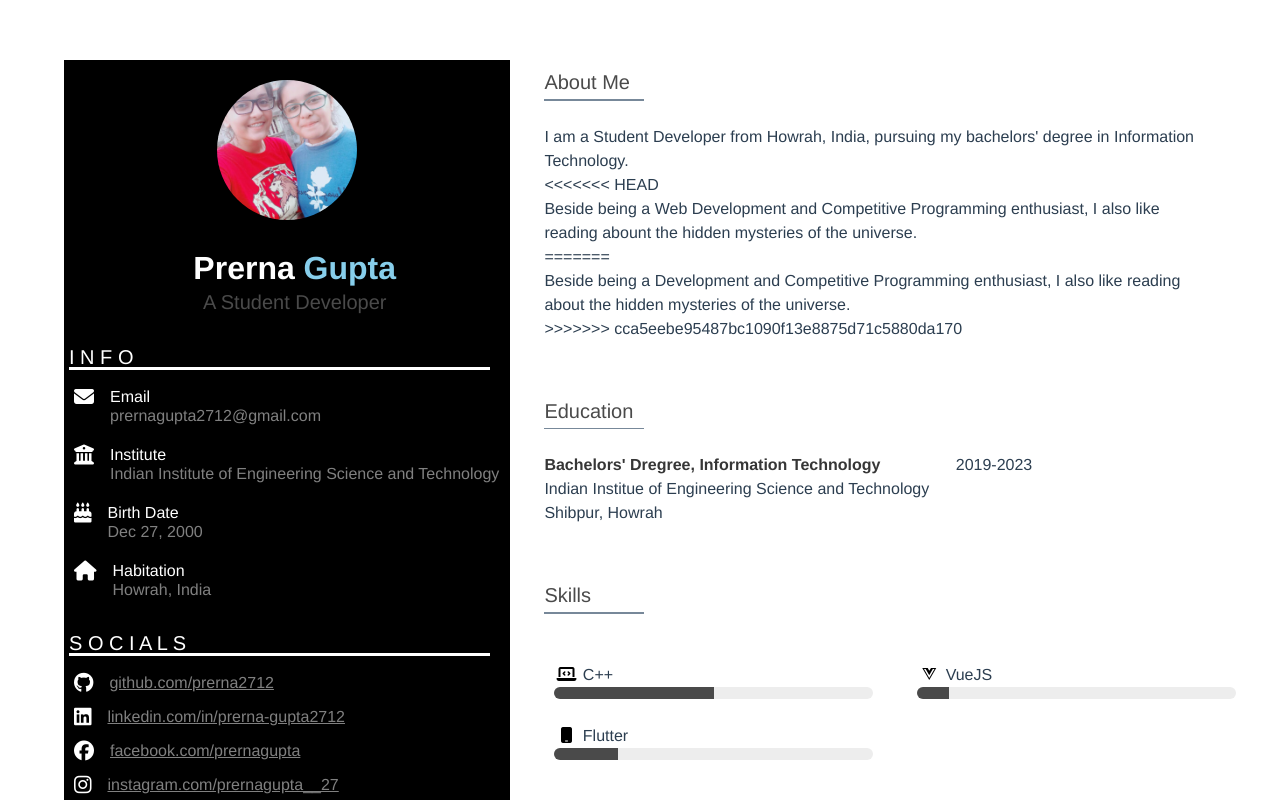
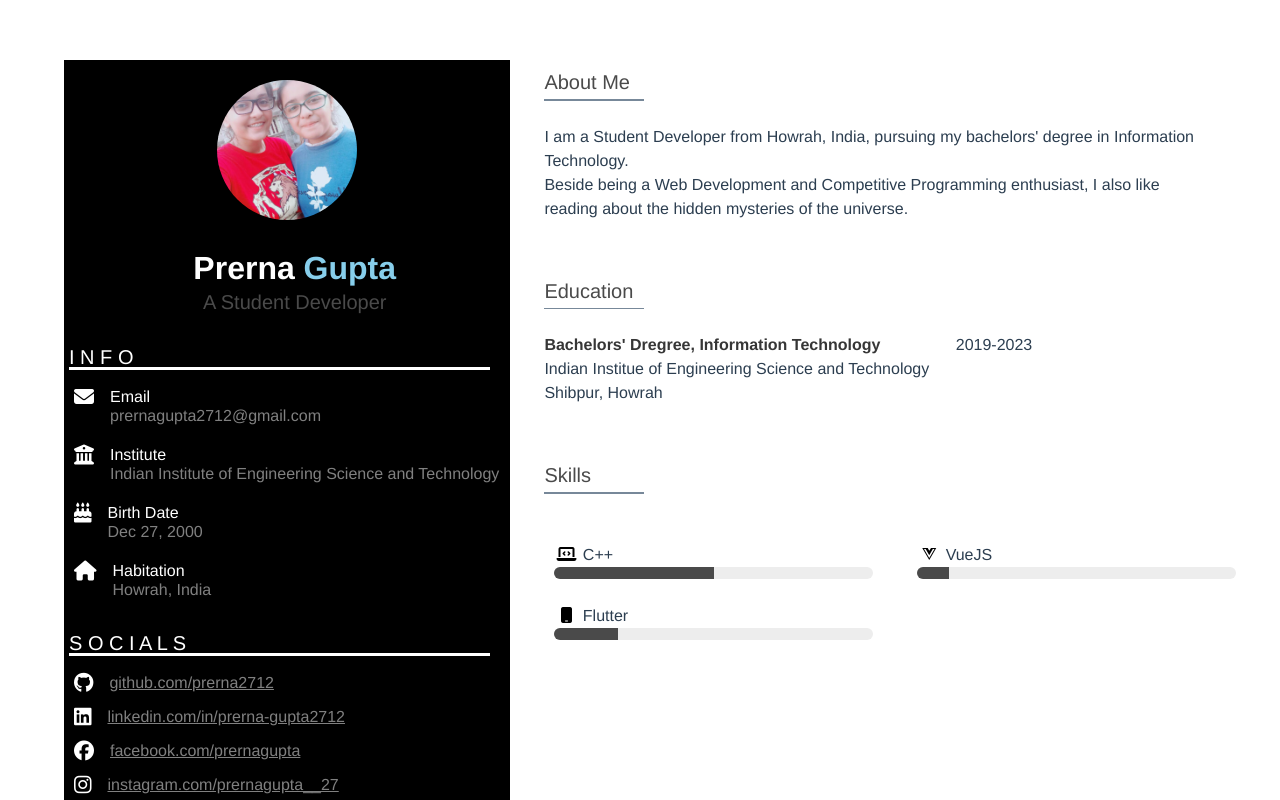
Before and after one commit to prerna2712/Resume, a Vue app: page / in a window 1280 px wide. Shown: the top 800 px of the page. Built offline with nearby package versions, Linux system fonts and the light colour scheme.

Commit message:
correction

```diff
--- a/src/components/about.vue
+++ b/src/components/about.vue
@@ -4,11 +4,7 @@
       <ques msg="About Me" />
       <h2 class="text">
         <p>I am a Student Developer from Howrah, India, pursuing my bachelors' degree in Information Technology.</p>
-<<<<<<< HEAD
-        <p>Beside being a  Web Development and Competitive Programming enthusiast, I also like reading abount the hidden mysteries of the universe.</p>
-=======
-        <p>Beside being a Development and Competitive Programming enthusiast, I also like reading about the hidden mysteries of the universe.</p>
->>>>>>> cca5eebe95487bc1090f13e8875d71c5880da170
+        <p>Beside being a  Web Development and Competitive Programming enthusiast, I also like reading about the hidden mysteries of the universe.</p>
       </h2>
     </div>
     <br />
```
